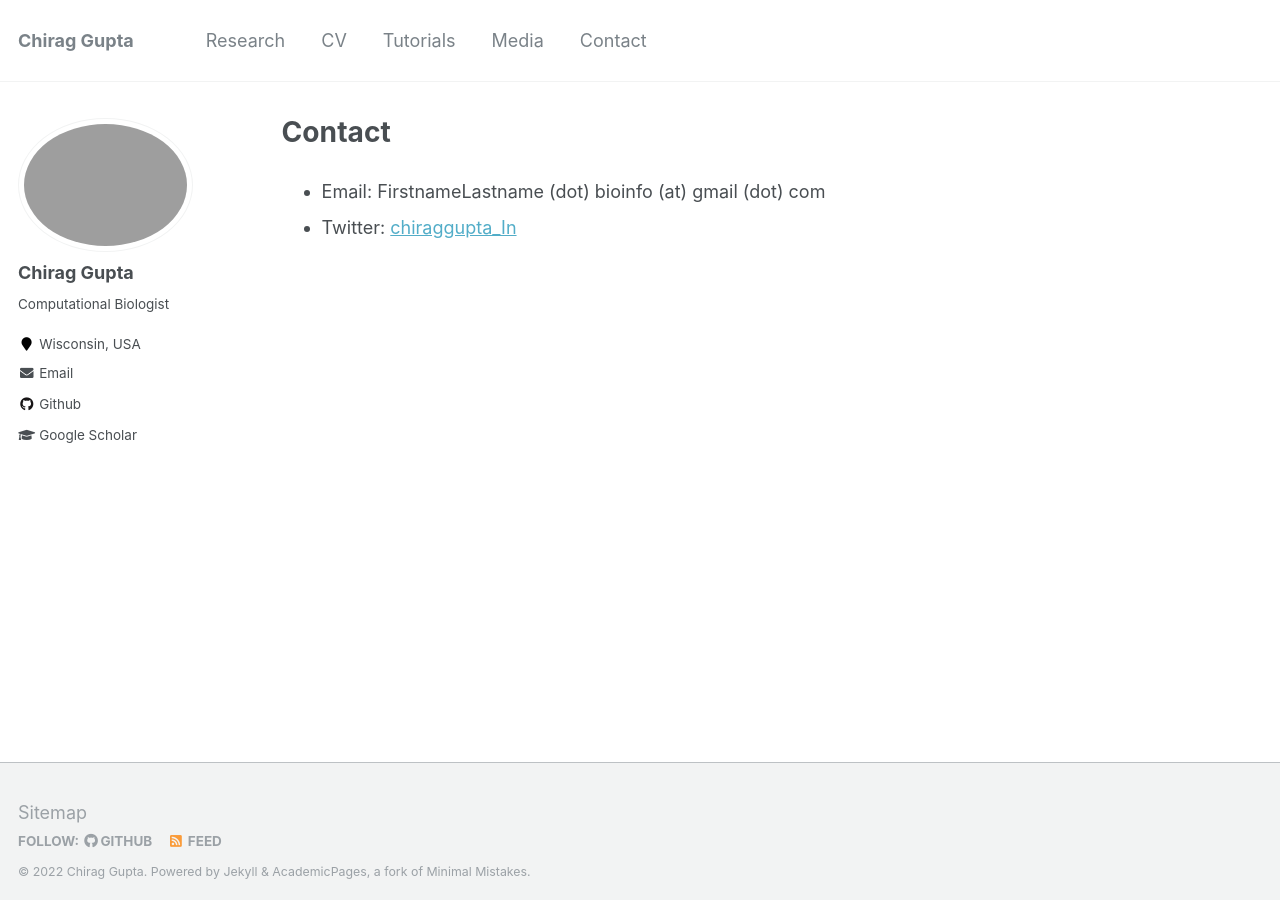
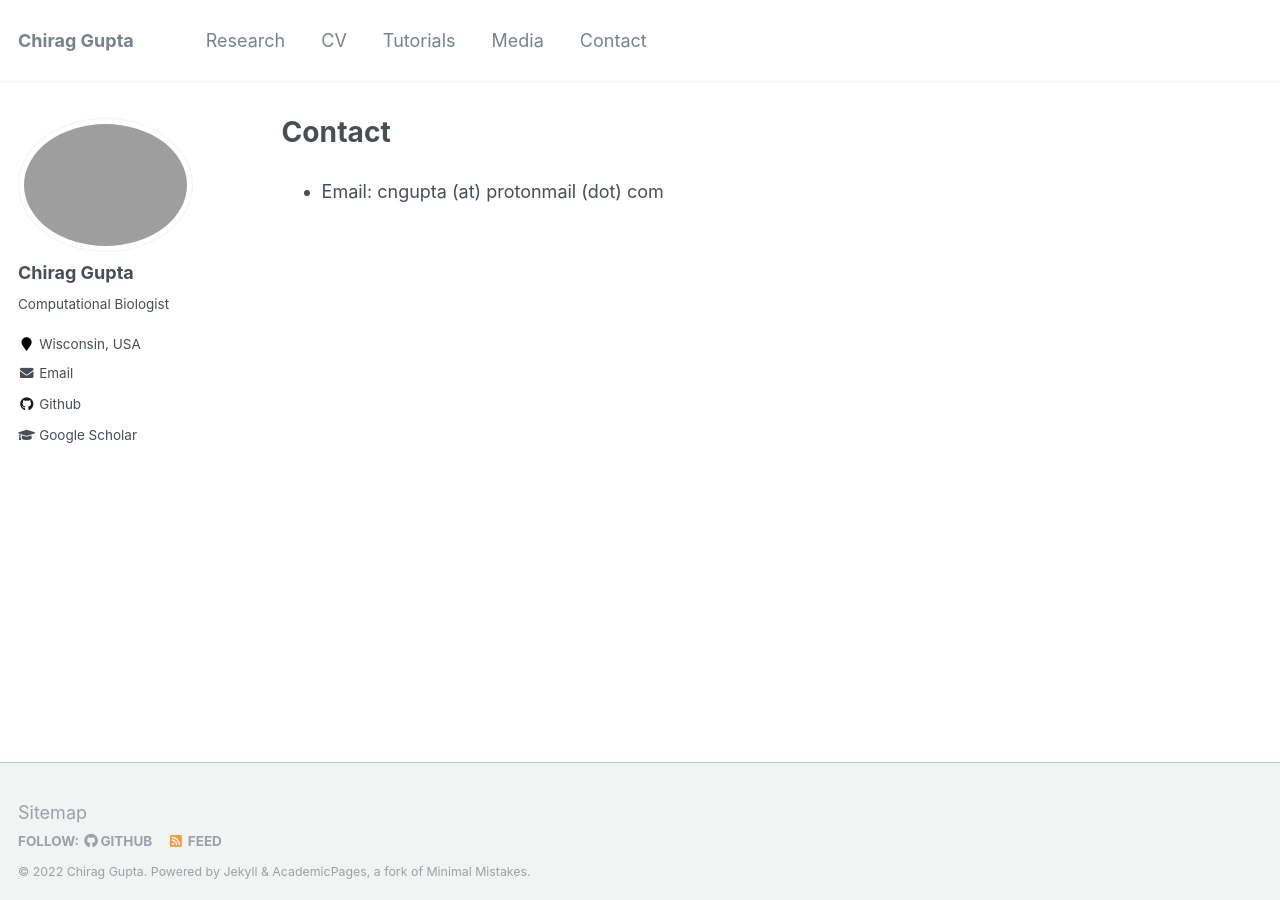
Before and after one commit to cngupta/cngupta.github.io, a Jekyll site: the page built from _pages/contact.md, in a window 1280 px wide. Built offline with Jekyll 4.4.1, drawn with Linux system fonts in a browser that asks for light colours.

Commit message:
Update contact.md

```diff
--- a/_pages/contact.md
+++ b/_pages/contact.md
@@ -5,5 +5,4 @@ excerpt: "Contact me"
 author_profile: true
 ---
 
-* Email: FirstnameLastname (dot) bioinfo (at) gmail (dot) com
-* Twitter: [chiraggupta_In](https://twitter.com/chiraggupta_In)
+* Email: cngupta (at) protonmail (dot) com
```
